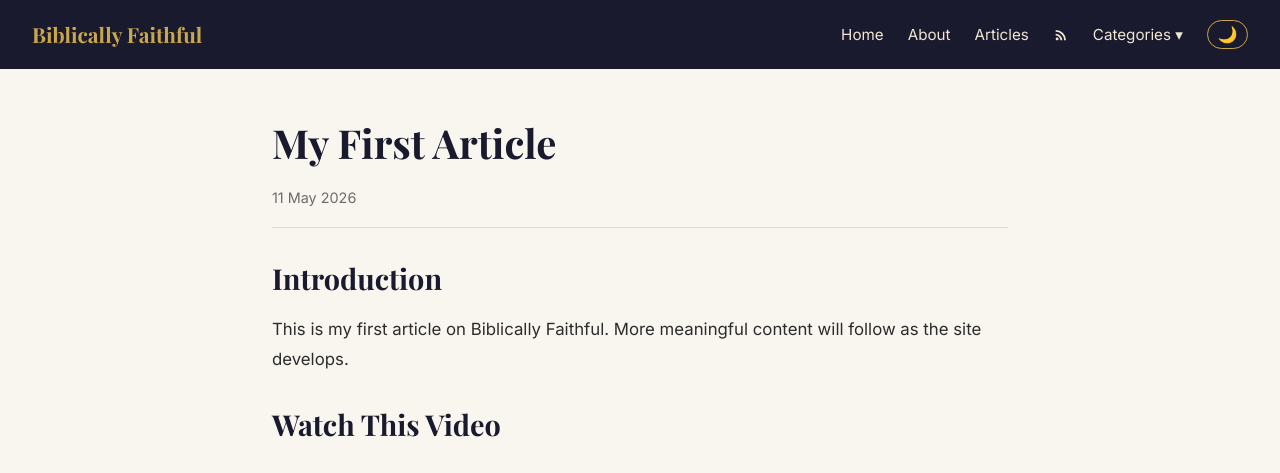
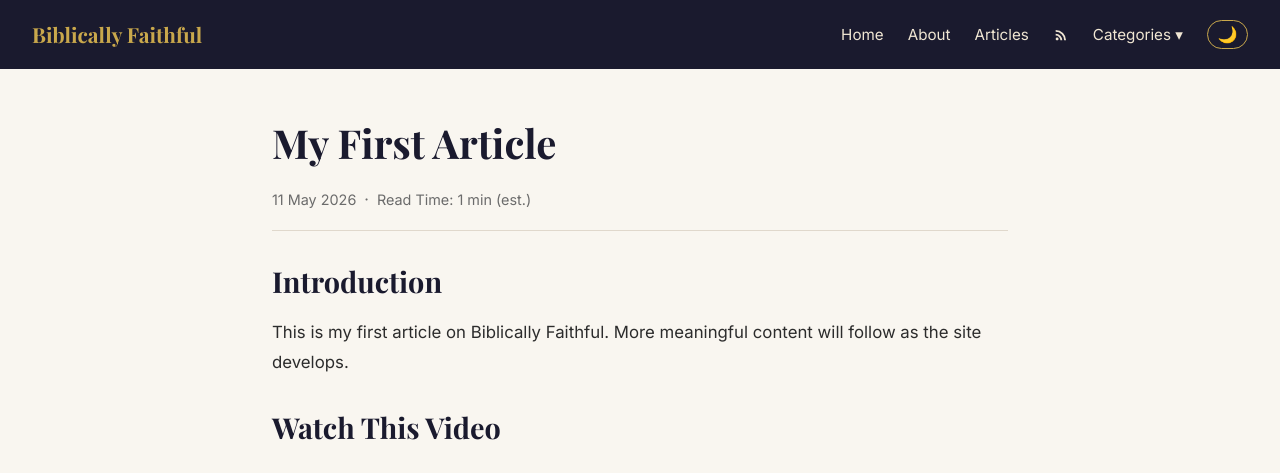
Before and after one commit to Major-Linux/biblicallyfaithful, an Eleventy site: page articles/my-first-article.md in a window 1280 px wide. Shown: the top 473 px of the page. Built offline with nearby package versions, Linux system fonts and the light colour scheme; Eleventy itself is replaced by a stand-in of ours; files that its build step writes are made by us from their sources.

Commit message:
Add reading time estimate to articles

```diff
--- a/_includes/article.njk
+++ b/_includes/article.njk
@@ -5,7 +5,11 @@ layout: base.njk
 <article>
   <header>
     <h1>{{ title }}</h1>
-    <p class="date">{{ date | postDate }}</p>
+    <div class="article-meta">
+      <span class="date">{{ date | postDate }}</span>
+      <span class="meta-divider">·</span>
+      <span class="reading-time">{{ content | readingTime }}</span>
+    </div>
   </header>
   <div class="content">
     {{ content | safe }}
--- a/css/style.css
+++ b/css/style.css
@@ -576,3 +576,21 @@ footer {
 }
 
 .nav-rss:hover { color: #c9a84c; }
+
+/* ── Article Meta ── */
+.article-meta {
+  display: flex;
+  align-items: center;
+  gap: 0.5rem;
+  margin-top: 0.5rem;
+  flex-wrap: wrap;
+}
+
+.meta-divider {
+  color: var(--text-muted);
+}
+
+.reading-time {
+  color: var(--text-muted);
+  font-size: clamp(0.8rem, 1.5vw, 0.9rem);
+}
--- a/eleventy.config.js
+++ b/eleventy.config.js
@@ -13,6 +13,16 @@ export default function(eleventyConfig) {
       day: "numeric"
     });
   });
+
+
+// Reading time filter
+  eleventyConfig.addFilter("readingTime", (content) => {
+    const wordsPerMinute = 200;
+    const words = content.trim().split(/\s+/).length;
+    const minutes = Math.ceil(words / wordsPerMinute);
+    return `Read Time: ${minutes} min (est.)`;
+  });
+
 
   // Video card shortcode
   eleventyConfig.addShortcode("videocard", (id, title, summary, runtime, date) => {
```
